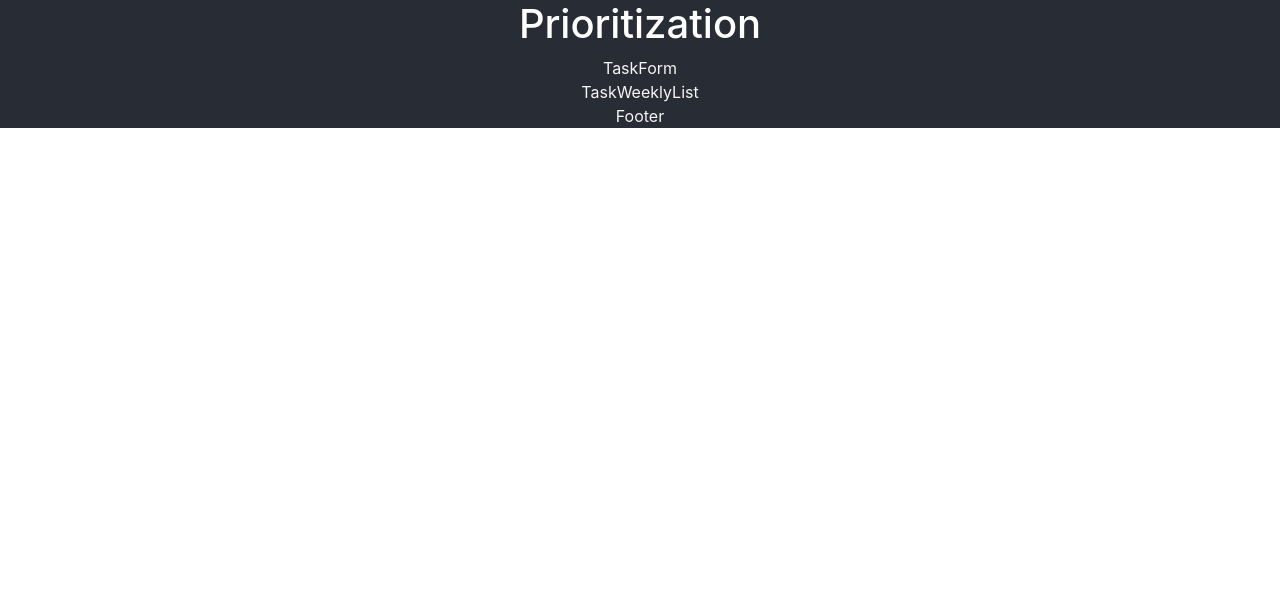
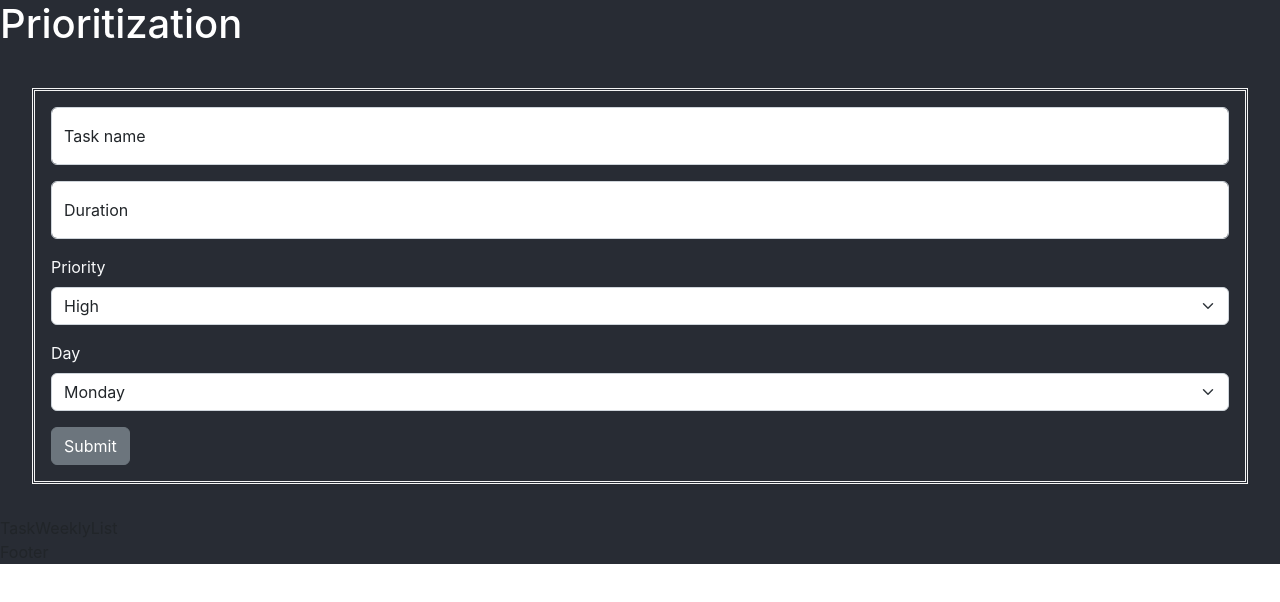
Before and after one commit to zsolt-nagy/react-prioritization-app, a React (Create React App) app: page / in a window 1280 px wide. Shown: the top 602 px of the page. Built offline with nearby package versions, Linux system fonts and the light colour scheme.

Commit message:
reactstrap

```diff
--- a/package.json
+++ b/package.json
@@ -11,7 +11,7 @@
     "react-dom": "^18.2.0",
     "react-scripts": "5.0.1",
     "reactstrap": "^9.1.5",
-    "web-vitals": "^2.1.4"
+    "styled-components": "^5.3.6"
   },
   "scripts": {
     "start": "react-scripts start",
--- a/src/App.css
+++ b/src/App.css
@@ -1,14 +1,10 @@
 .App {
-  text-align: center;
   background-color: #282c34;
-  color: whitesmoke;
 }
 
 .App-header {
   display: flex;
   flex-direction: column;
-  align-items: center;
-  justify-content: center;
   font-size: calc(10px + 2vmin);
   color: white;
 }
--- a/src/Components/TaskForm/TaskForm.jsx
+++ b/src/Components/TaskForm/TaskForm.jsx
@@ -1,9 +1,63 @@
 import React from 'react';
+import {Form, FormGroup, Label, Input, Button} from 'reactstrap';
+import styled from 'styled-components';
+
+const FormContainer = styled.div`
+  margin: 2rem;
+  padding: 1rem;
+  border: 3px double whitesmoke;
+`;
 
 export default function TaskForm() {
   return (
-    <div>TaskForm
-
-    </div>
+    <FormContainer>
+      <Form>
+        <FormGroup floating>
+          <Input
+            id="task-name"
+            name="task-name"
+            placeholder="Task name"
+            type="text"></Input>
+          <Label htmlFor="task-name">Task name</Label>
+        </FormGroup>
+        <FormGroup floating>
+          <Input
+            id="duration"
+            name="duration"
+            placeholder="Duration"
+            type="text"></Input>
+          <Label htmlFor="duration">Duration</Label>
+        </FormGroup>
+        <FormGroup>
+          <Label htmlFor="priority" className="text-light">Priority</Label>
+          <Input
+            id="priority"
+            name="priority"
+            type="select"
+            placeholder="Priority"
+          >
+            <option value="high">High</option>
+            <option value="medium">Medium</option>
+            <option value="low">Low</option>
+          </Input>
+        </FormGroup>
+        <FormGroup>
+          <Label htmlFor="day" className="text-light">Day</Label>
+          <Input
+            id="day"
+            name="day"
+            type="select"
+            placeholder="Day"
+          >
+            <option value="monday">Monday</option>
+            <option value="tuesday">Tuesday</option>
+            <option value="wednesday">Wednesday</option>
+            <option value="thursday">Thursday</option>
+            <option value="friday">Friday</option>
+          </Input>
+        </FormGroup>
+        <Button type="submit">Submit</Button>
+      </Form>
+    </FormContainer>
   );
 }
```
Also changed, not shown: 1 other file (tests, documents, lock files or other folders).
